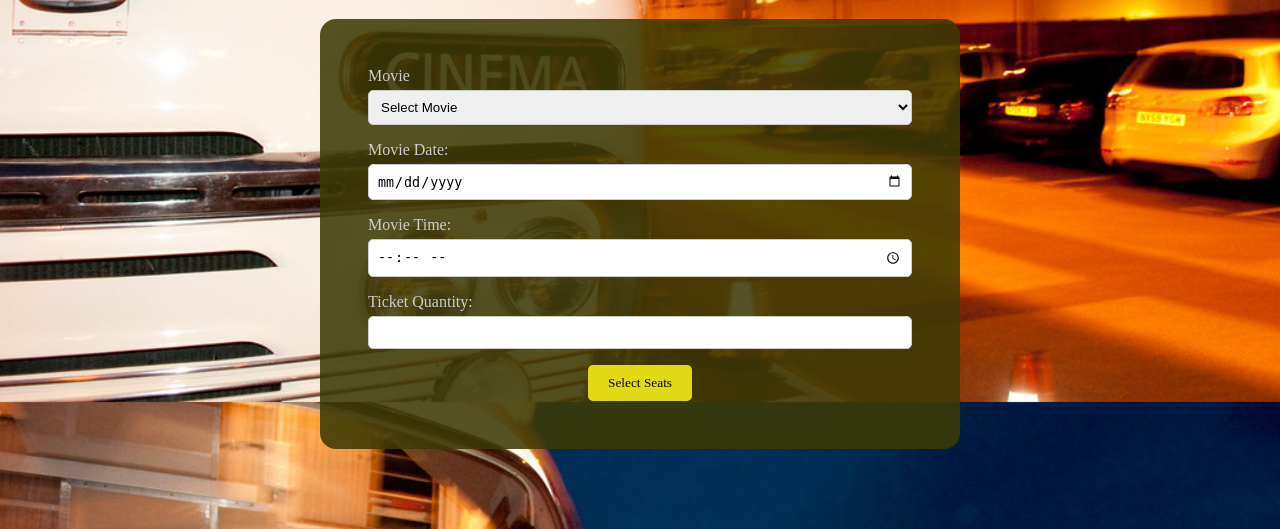
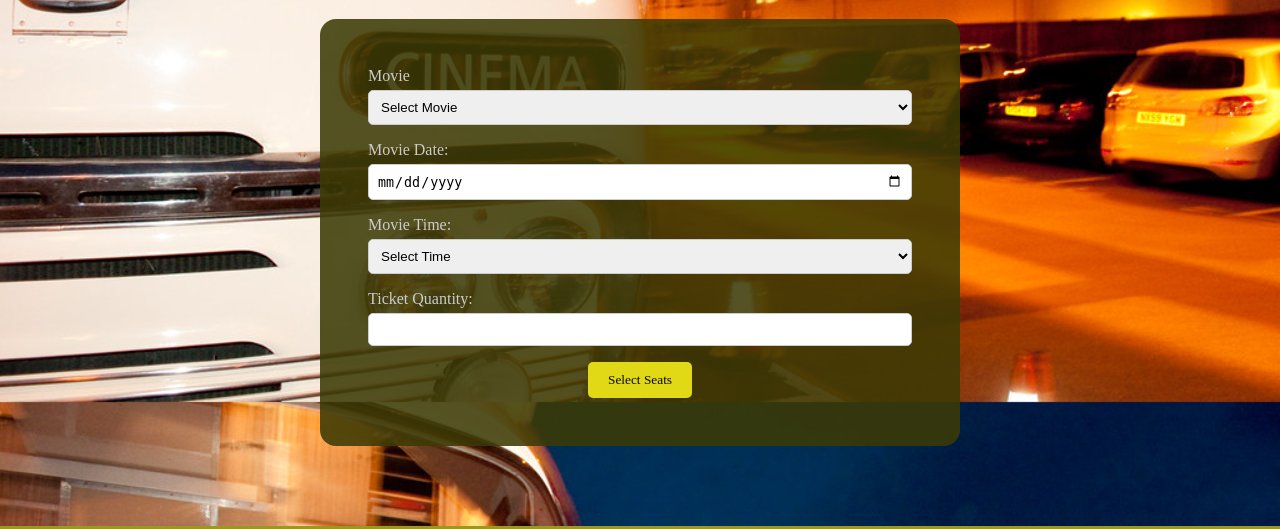
Before and after one commit to garquiza/ticket_booking, a PHP site: page /user-view/cinema_view.php in a window 1280 px wide. Shown: the part 448-977 px from the top of the page. Run offline with PHP 8.4, Linux system fonts and the light colour scheme; data comes from the database, SQL or seed files in the repository; tables that the repository leaves empty hold one stand-in row (values such as "Sample post"); some libraries are stand-ins or nearby versions; some web fonts are replaced.

Commit message:
added manage movie in admin client
not yet done

```diff
--- a/admin-client/index.php
+++ b/admin-client/index.php
@@ -9,7 +9,6 @@
 </head>
 
 <body>
-
     <?php
     session_start();
     if ($_SESSION['role'] != 'admin-client') {
@@ -58,6 +57,7 @@
                 <a href="db.php?feature=cinema" class="btn">Database</a>
             </div>
             <div class="button-container">
+                <a href="manage_movie.php" class="btn">Manage Movie Times</a>
                 <a href="?logout=true" class="btn logout-btn">Logout</a>
             </div>
         </div>
@@ -68,7 +68,6 @@
     header("Location: /ticket_booking/admin-developer/index.php");
     exit();
     ?>
-
 </body>
 
 </html>
--- a/ticket_booking.sql
+++ b/ticket_booking.sql
@@ -51,3 +51,9 @@
     email VARCHAR(255) NOT NULL,
     phone VARCHAR(20) NOT NULL
 );
+
+CREATE TABLE manage_movie (
+    id INT AUTO_INCREMENT PRIMARY KEY,
+    movie_name VARCHAR(255) NOT NULL,
+    movie_time TIME NOT NULL
+);
--- a/user-view/cinema-script.js
+++ b/user-view/cinema-script.js
@@ -7,6 +7,27 @@
   var personalInfoContainer = $("#personal_info_container");
   var ticketSummaryContainer = $("#ticket_summary_container");
   var ticketQuantityInput = $("#ticket_quantity");
+
+  $("#select_movie").change(function () {
+    var selectedMovie = $(this).val();
+    if (selectedMovie) {
+      $.ajax({
+        url: "get_movie_times.php",
+        type: "GET",
+        data: { movie_name: selectedMovie },
+        success: function (response) {
+          $("#movie_time").html(response);
+        },
+        error: function (xhr, status, error) {
+          console.error(xhr.responseText);
+        },
+      });
+    } else {
+      $("#movie_time").html(
+        '<option value="" selected disabled>Select Time</option>'
+      );
+    }
+  });
 
   // Show seat selection once "Select Seats" button clicked
   selectSeatsButton.on("click", function () {
--- a/user-view/cinema_view.php
+++ b/user-view/cinema_view.php
@@ -57,16 +57,24 @@
                 <label for="select_movie">Movie</label>
                 <select name="select_movie" id="select_movie" required>
                     <option value="" selected disabled>Select Movie</option>
-                    <option value="Movie1">Movie 1</option>
-                    <option value="Movie2">Movie 2</option>
-                    <option value="Movie3">Movie 3</option>
-                </select><br>
+                    <?php
+                    $sql_movies = "SELECT DISTINCT movie_name FROM manage_movie";
+                    $result_movies = $conn->query($sql_movies);
+                    if ($result_movies->num_rows > 0) {
+                        while ($row_movie = $result_movies->fetch_assoc()) {
+                            echo '<option value="' . $row_movie['movie_name'] . '">' . $row_movie['movie_name'] . '</option>';
+                        }
+                    }
+                    ?>
+                </select>
 
                 <label for="movie_date">Movie Date:</label>
                 <input type="date" name="movie_date" id="movie_date" required><br>
 
                 <label for="movie_time">Movie Time:</label>
-                <input type="time" name="movie_time" id="movie_time" required><br>
+                <select name="movie_time" id="movie_time" required>
+                    <option value="" selected disabled>Select Time</option>
+                </select><br>
 
                 <div id="ticket_quantity_container">
                     <label for="ticket_quantity">Ticket Quantity:</label>
```
Also changed, not shown: user-view/get_movie_times.php (added, +14 -0 lines).
